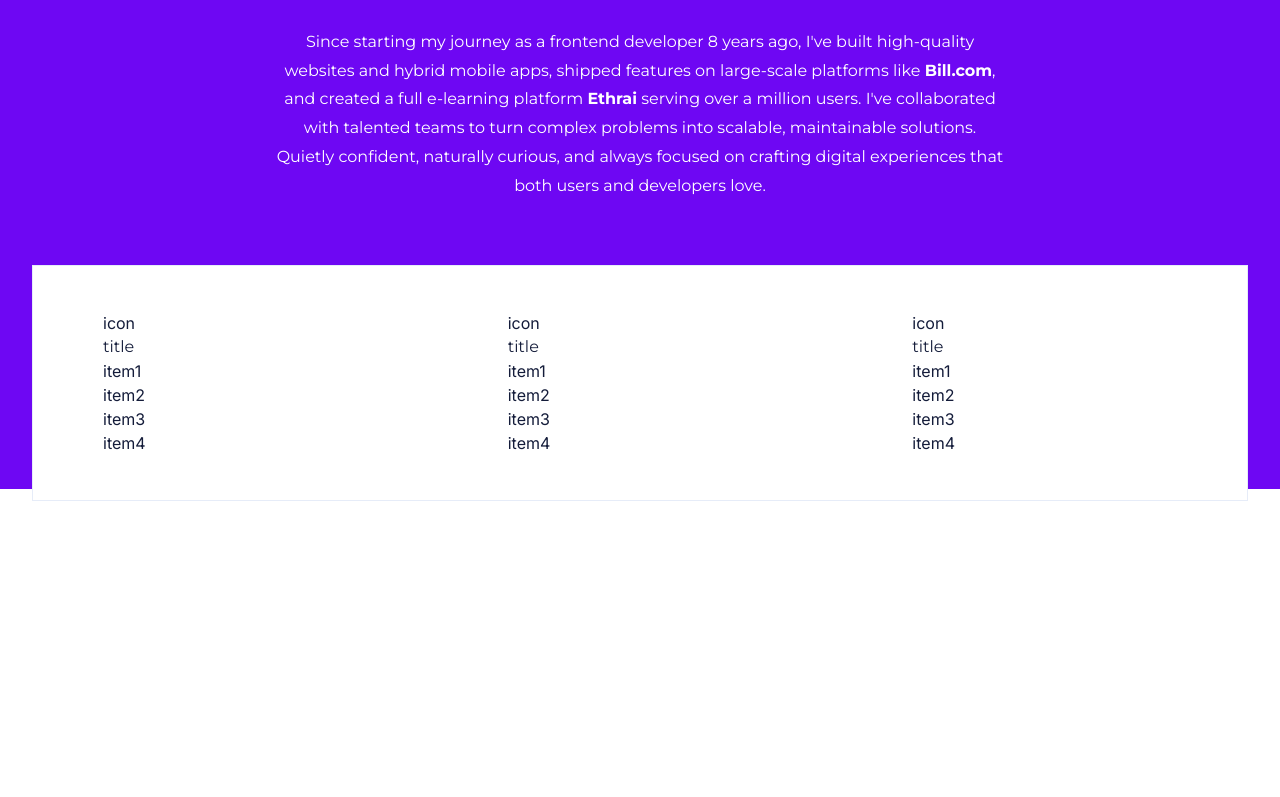
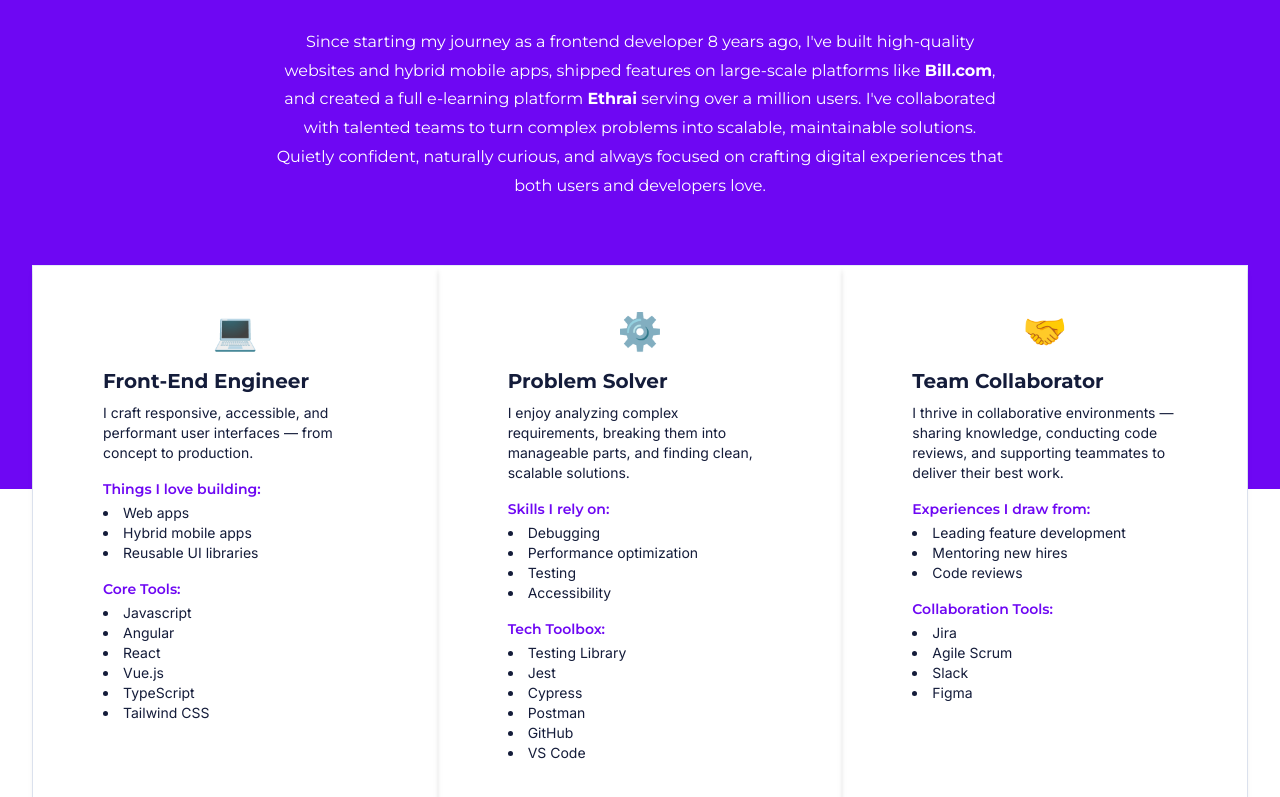
Before and after one commit to joesleiman/Portfolio, a Next.js app: page / in a window 1280 px wide. Shown: the part 1089-1886 px from the top of the page. Before the commit the page ends 1590 px from the top, so only its background shows below. Built offline with nearby package versions, Linux system fonts and the light colour scheme.

Commit message:
almost finished Roles section

```diff
--- a/src/app/components/Roles/Role-card/RoleCard.tsx
+++ b/src/app/components/Roles/Role-card/RoleCard.tsx
@@ -1,18 +1,46 @@
-export default function RoleCard() {
-    return (
-        <div className="px-[70px] py-[45px] flex-1">
-            <span>icon</span>
-            <h1>title</h1>
-            <p></p>
-            <p></p>
-            <p></p>
-            <p></p>
-            <ul>
-                <li>item1</li>
-                <li>item2</li>
-                <li>item3</li>
-                <li>item4</li>
-            </ul>
+// export default function RoleCard() {
+//     return (
+//         <div className="px-[70px] py-[45px] flex-1">
+//             <span>icon</span>
+//             <h1>title</h1>
+//             <p></p>
+//             <p></p>
+//             <p></p>
+//             <p></p>
+//             <ul>
+//                 <li>item1</li>
+//                 <li>item2</li>
+//                 <li>item3</li>
+//                 <li>item4</li>
+//             </ul>
+//         </div>
+//     );
+// }
+
+import { Role } from "@/app/data/roles.data";
+
+type RoleCardProps = {
+  role: Role;
+};
+
+export const RoleCard: React.FC<RoleCardProps> = ({ role }) => {
+  return (
+    <div className="shadow-md p-6 px-[70px] py-[45px]
+    hover:shadow-lg hover:-translate-y-21 transition-transform duration-200">
+      <div className="text-center text-4xl mb-4">{role.icon}</div>
+      <h3 className="text-xl font-bold mb-2">{role.title}</h3>
+      <p className="mb-4 text-sm">{role.description}</p>
+
+      {role.sections.map((section) => (
+        <div key={section.heading} className="mb-4">
+          <h4 className="text-(--color-primary) font-semibold text-sm mb-1">{section.heading}</h4>
+          <ul className="list-disc list-inside text-sm">
+            {section.items.map((item) => (
+              <li key={item}>{item}</li>
+            ))}
+          </ul>
         </div>
-    );
-}
+      ))}
+    </div>
+  );
+};
--- a/src/app/components/Roles/Roles.tsx
+++ b/src/app/components/Roles/Roles.tsx
@@ -1,4 +1,5 @@
-import RoleCard from "./Role-card/RoleCard";
+import { roles } from "@/app/data/roles.data";
+import { RoleCard } from "./Role-card/RoleCard";
 
 export default function Roles() {
     return (
@@ -8,14 +9,14 @@
                             border-solid
                             border-(--color-border)
                             absolute
-                            flex
+                            grid md:grid-cols-3 items-stretch
                             w-[95%]
                             top-[-14rem]
                             left-1/2
                             -translate-x-1/2">
-                <RoleCard/>
-                <RoleCard/>
-                <RoleCard/>
+                {roles.map((role) => (
+                    <RoleCard key={role.id} role={role} />
+                ))}
             </div>
         </section>
     );
--- a/src/app/components/header/Header.tsx
+++ b/src/app/components/header/Header.tsx
@@ -7,7 +7,7 @@
             <Link href="/" className="logo-container" aria-label="Joe Sleiman Logo">
                 <span className="logo-text" aria-hidden="true">JS</span>
             </Link>
-            <nav aria-label="Main navigation">
+            <nav aria-label="Main navigation" className="hidden sm:block">
                 <ul className="flex gap-6">
                     <li>
                         <Link href="/projects" className="text-(--color-tertiary)
--- a/src/app/components/hero/Hero.tsx
+++ b/src/app/components/hero/Hero.tsx
@@ -20,7 +20,7 @@
                        alt='LinkedIn Profile'/>
             </div>
             <Image src={heroDevices} alt='Hero Devices'
-                   className='h-auto max-w-[860px] mx-auto '/>
+                   className='h-auto md:max-w-[860px] mx-auto'/>
         </section>
     );
 }
--- /dev/null
+++ b/src/app/data/roles.data.ts
@@ -0,0 +1,65 @@
+export type Role = {
+  id: string;
+  title: string;
+  icon: string;
+  description: string;
+  sections: {
+    heading: string;
+    items: string[];
+  }[];
+};
+
+
+export const roles: Role[] = [
+  {
+    id: 'frontend-engineer',
+    title: 'Front-End Engineer',
+    icon: '💻',
+    description:
+      'I craft responsive, accessible, and performant user interfaces — from concept to production.',
+    sections: [
+      {
+        heading: 'Things I love building:',
+        items: ['Web apps', 'Hybrid mobile apps', 'Reusable UI libraries'],
+      },
+      {
+        heading: 'Core Tools:',
+        items: ['Javascript', 'Angular', 'React', 'Vue.js', 'TypeScript', 'Tailwind CSS'],
+      },
+    ],
+  },
+  {
+    id: 'problem-solver',
+    title: 'Problem Solver',
+    icon: '⚙️',
+    description:
+      'I enjoy analyzing complex requirements, breaking them into manageable parts, and finding clean, scalable solutions.',
+    sections: [
+      {
+        heading: 'Skills I rely on:',
+        items: ['Debugging', 'Performance optimization', 'Testing', 'Accessibility'],
+      },
+      {
+        heading: 'Tech Toolbox:',
+        items: ['Testing Library', 'Jest', 'Cypress', 'Postman', 'GitHub', 'VS Code'],
+      },
+    ],
+  },
+  {
+    id: 'team-collaborator',
+    title: 'Team Collaborator',
+    icon: '🤝',
+    description:
+      'I thrive in collaborative environments — sharing knowledge, conducting code reviews, and supporting teammates to deliver their best work.',
+    sections: [
+      {
+        heading: 'Experiences I draw from:',
+        items: ['Leading feature development', 'Mentoring new hires', 'Code reviews'],
+      },
+      {
+        heading: 'Collaboration Tools:',
+        items: ['Jira', 'Agile Scrum', 'Slack', 'Figma'],
+      },
+    ],
+  },
+];
```
